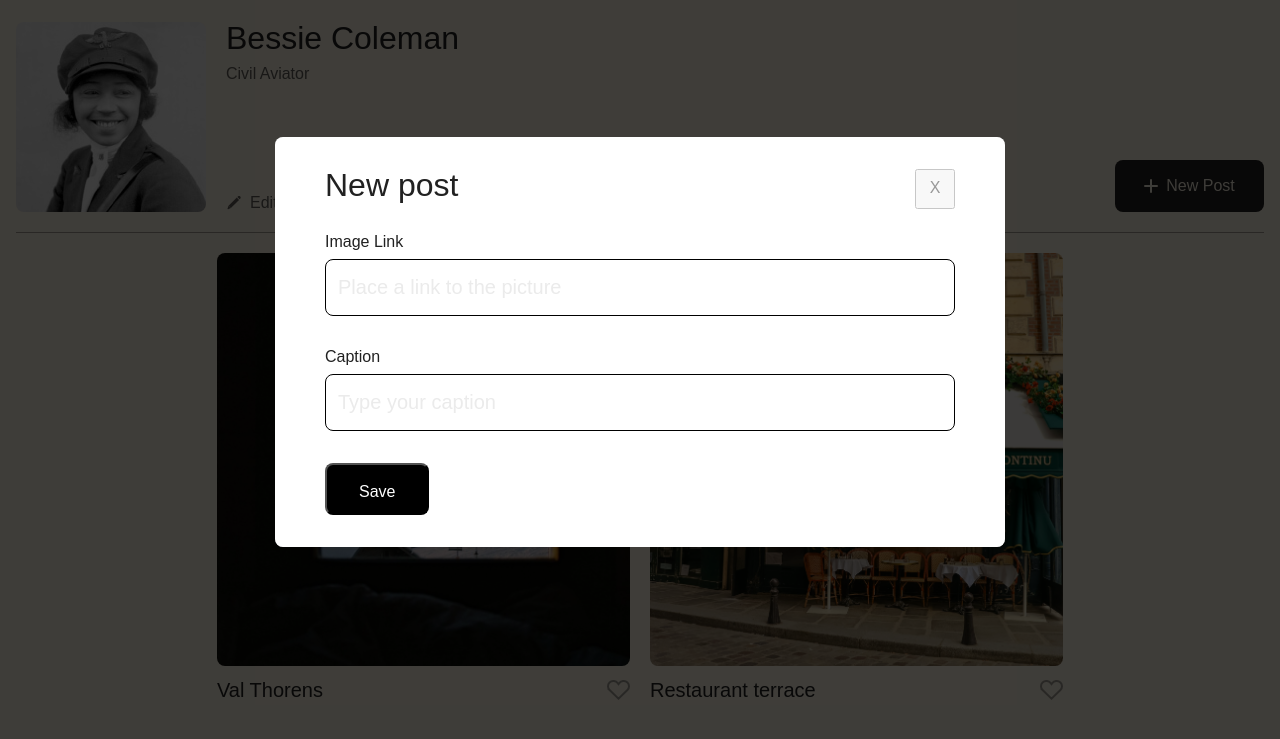
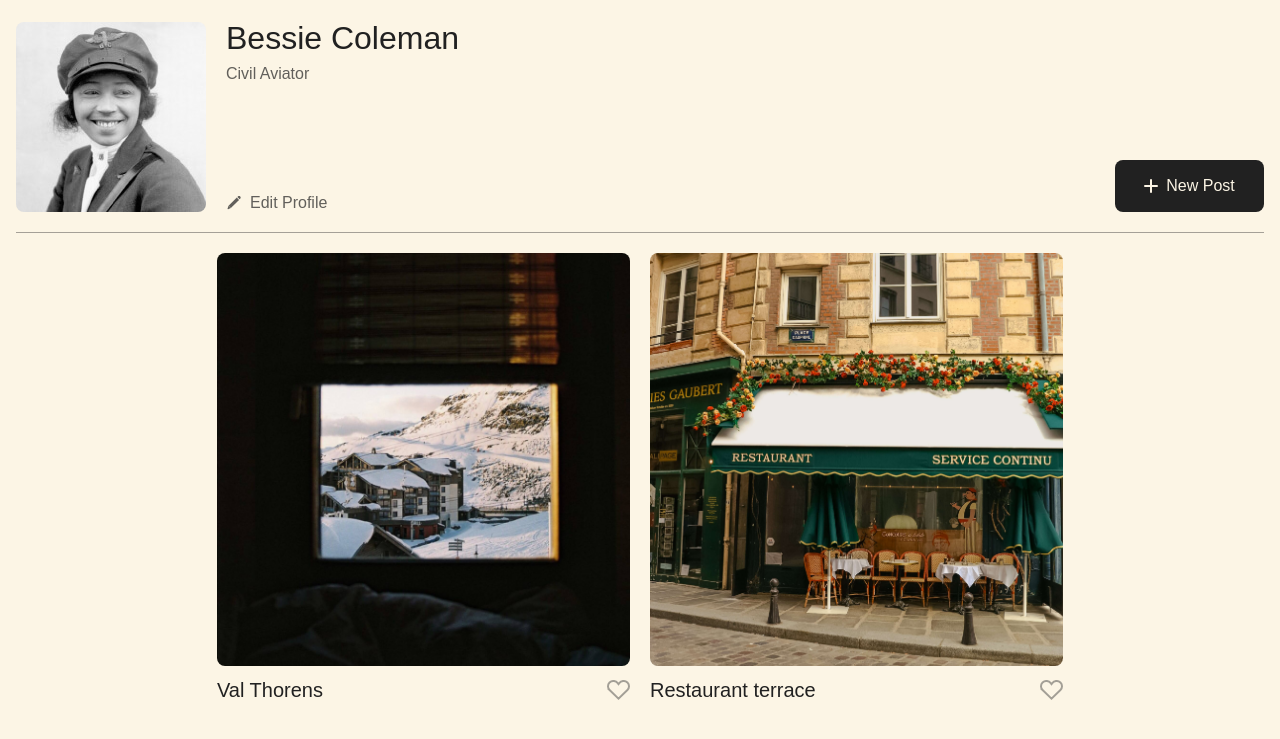
Before and after one commit to YungJaneOv/se_project_spots, a plain HTML site: page index.html in a window 1280 px wide. Shown: the part 58-797 px from the top of the page. Drawn offline with Linux system fonts and the light colour scheme; grey boxes are pictures that could not be loaded; a web font is replaced by a local one.

Commit message:
Update HTML markup

```diff
--- a/index.html
+++ b/index.html
@@ -136,60 +136,6 @@
           </form>
         </div>
       </div>
-      <div class="modal modal_is-opened">
-        <div class="modal__container">
-          <button type="button" class="modal__close-btn">X</button>
-          <h2 class="modal__title">Edit Profile</h2>
-          <form class="modal__form">
-            <label for="post-image-input" class="modal__label">
-              Name
-              <input
-                id="post-image-input"
-                type="url"
-                class="modal__input"
-                placeholder="Type your name"
-              />
-            </label>
-            <label for="profile-description-input" class="modal__label"
-              >Description
-              <input
-                id="post-caption-input"
-                type="text"
-                class="modal__input"
-                placeholder="Describe yourself"
-              />
-            </label>
-            <button type="submit" class="modal__submit-btn">Save</button>
-          </form>
-        </div>
-      </div>
-      <div class="modal modal_is-opened">
-        <div class="modal__container">
-          <button type="button" class="modal__close-btn">X</button>
-          <h2 class="modal__title">New post</h2>
-          <form class="modal__form">
-            Image Link
-            <label for="post-image-input" class="modal__label">
-              <input
-                id="card-caption-input"
-                type="url"
-                class="modal__input"
-                placeholder="Place a link to the picture"
-              />
-            </label>
-            <label for="profile-description-input" class="modal__label"
-              >Caption
-              <input
-                id="post-caption-input"
-                type="text"
-                class="modal__input"
-                placeholder="Type your caption"
-              />
-            </label>
-            <button type="submit" class="modal__submit-btn">Save</button>
-          </form>
-        </div>
-      </div>
       <div class="modal">
         <div class="modal__container">
           <button type="button" class="modal__close-btn">X</button>
```
